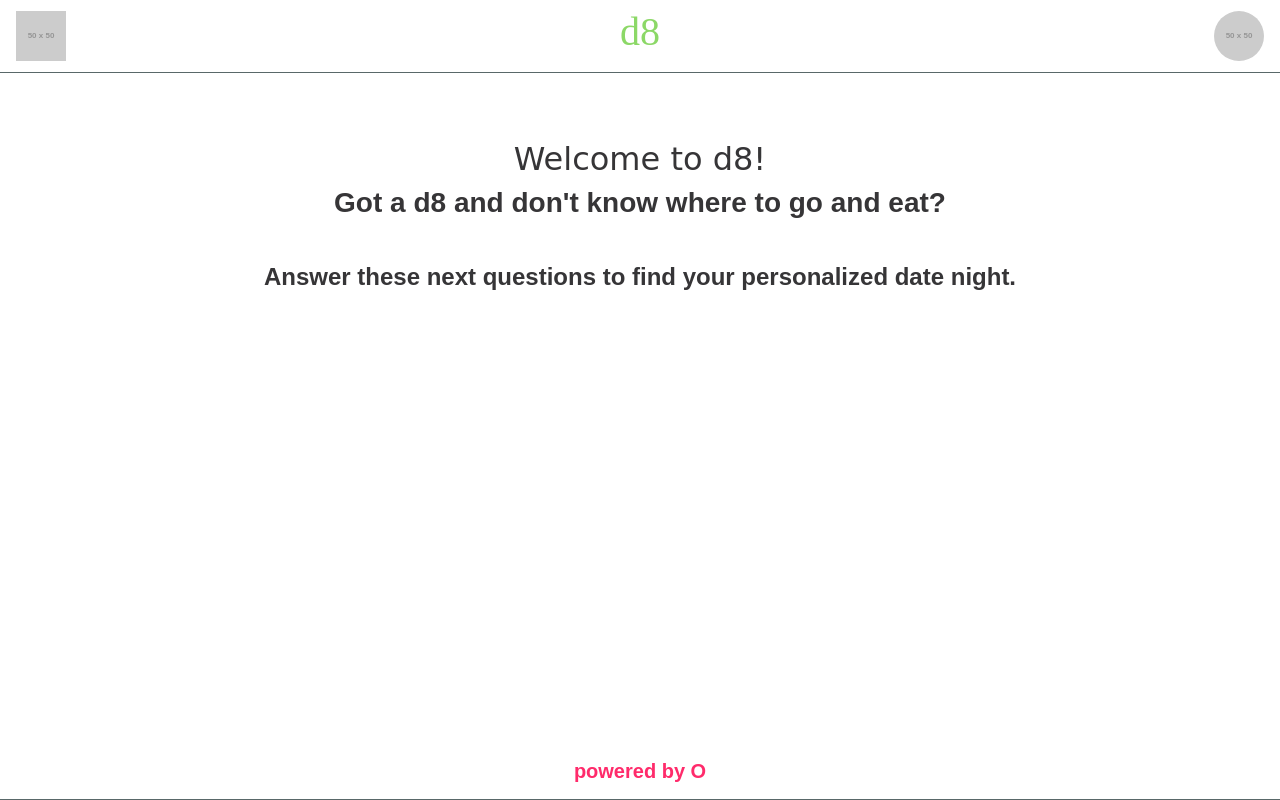
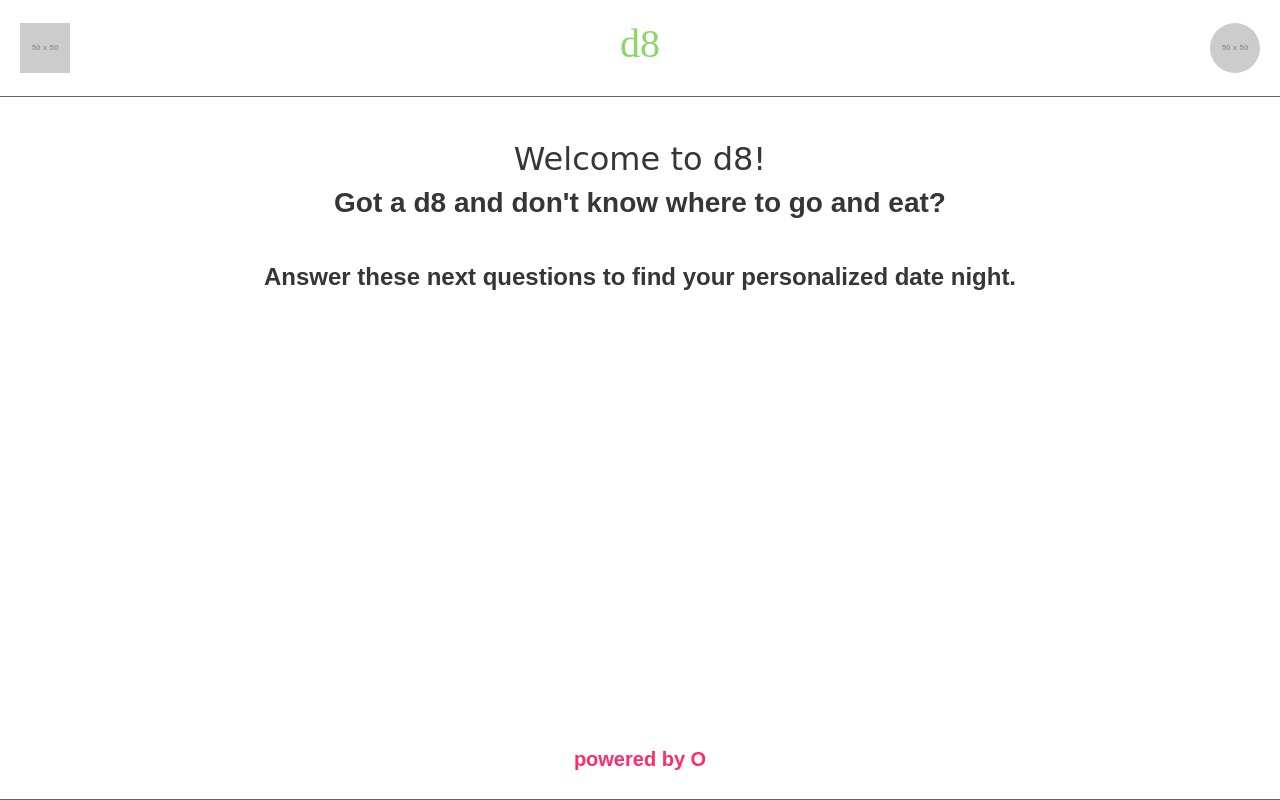
Before and after one commit to TheBrotherFromASouthernMother/D8, a PHP site: page / in a window 1280 px wide. Run offline with PHP 8.4, Linux system fonts and the light colour scheme; grey boxes labelled with a size stand in for pictures from a placeholder-image service; some libraries are stand-ins or nearby versions; some web fonts are replaced.

Commit message:
updated navbar styles

```diff
--- a/css/styles.css
+++ b/css/styles.css
@@ -120,6 +120,13 @@ a.greenLink, a.greenLink:hover, a.greenLink:visited {
     opacity: 0;
 }
 
+/* breakpoint for results page finalize button margin */
+@media (min-width: 992px) {
+    .extraTopMargin {
+        margin-top: 50px;
+    }
+}
+
 
 /* HEADINGS */
 
@@ -192,6 +199,13 @@ img.resultsImageCover {
     position: fixed;
     background-color: white;
     border-bottom: 1px solid #596869;
+    padding: 10px;
+}
+
+@media (min-width: 992px) {
+    .navbar {
+        padding: 20px;
+    }
 }
 
 p {
@@ -272,10 +286,3 @@ p {
     padding: 0 25px 35px 25px;
     text-align: center;
 }
-
-/* breakpoint for results page finalize button margin */
-@media (min-width: 992px) {
-    .extraTopMargin {
-        margin-top: 50px;
-    }
-}
```
